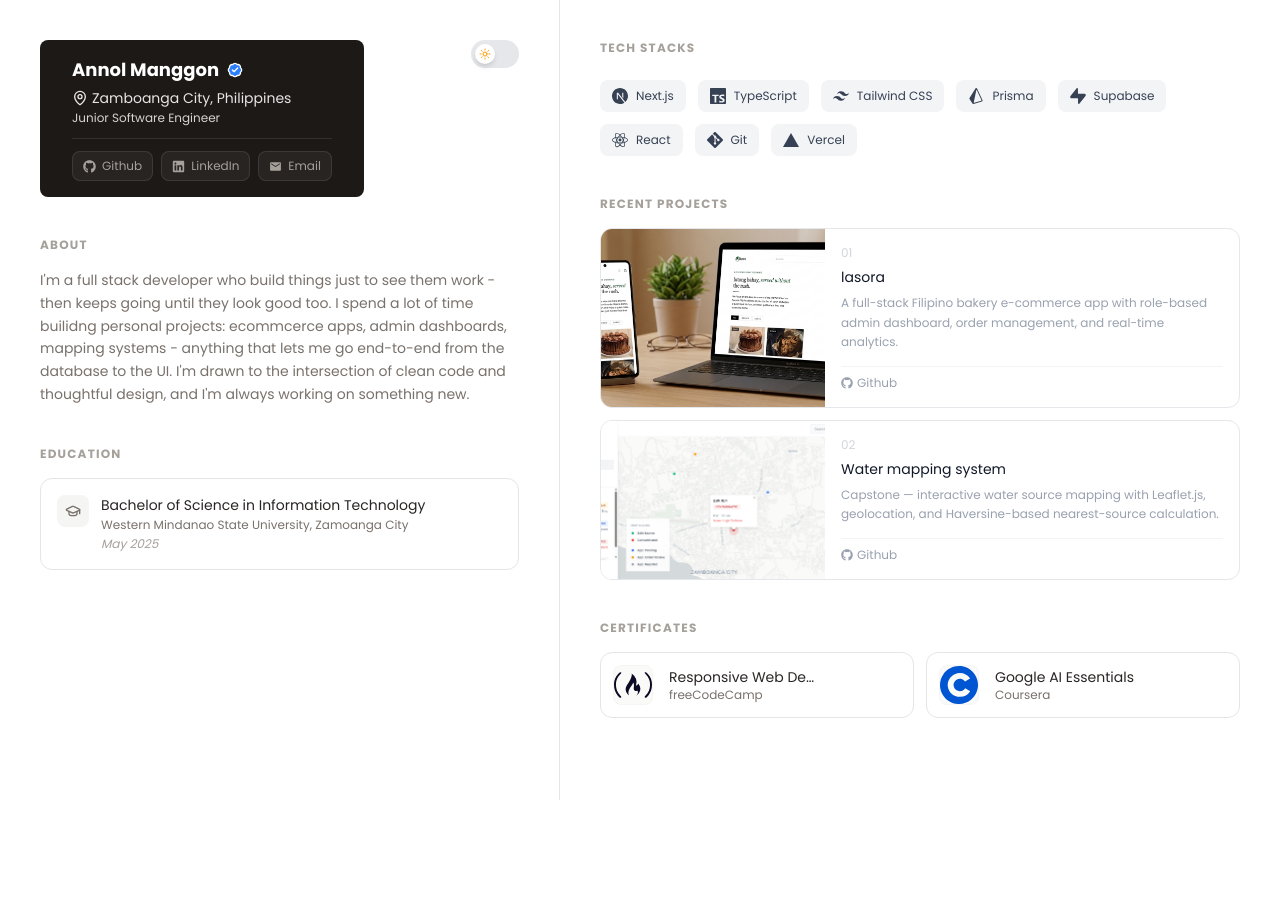
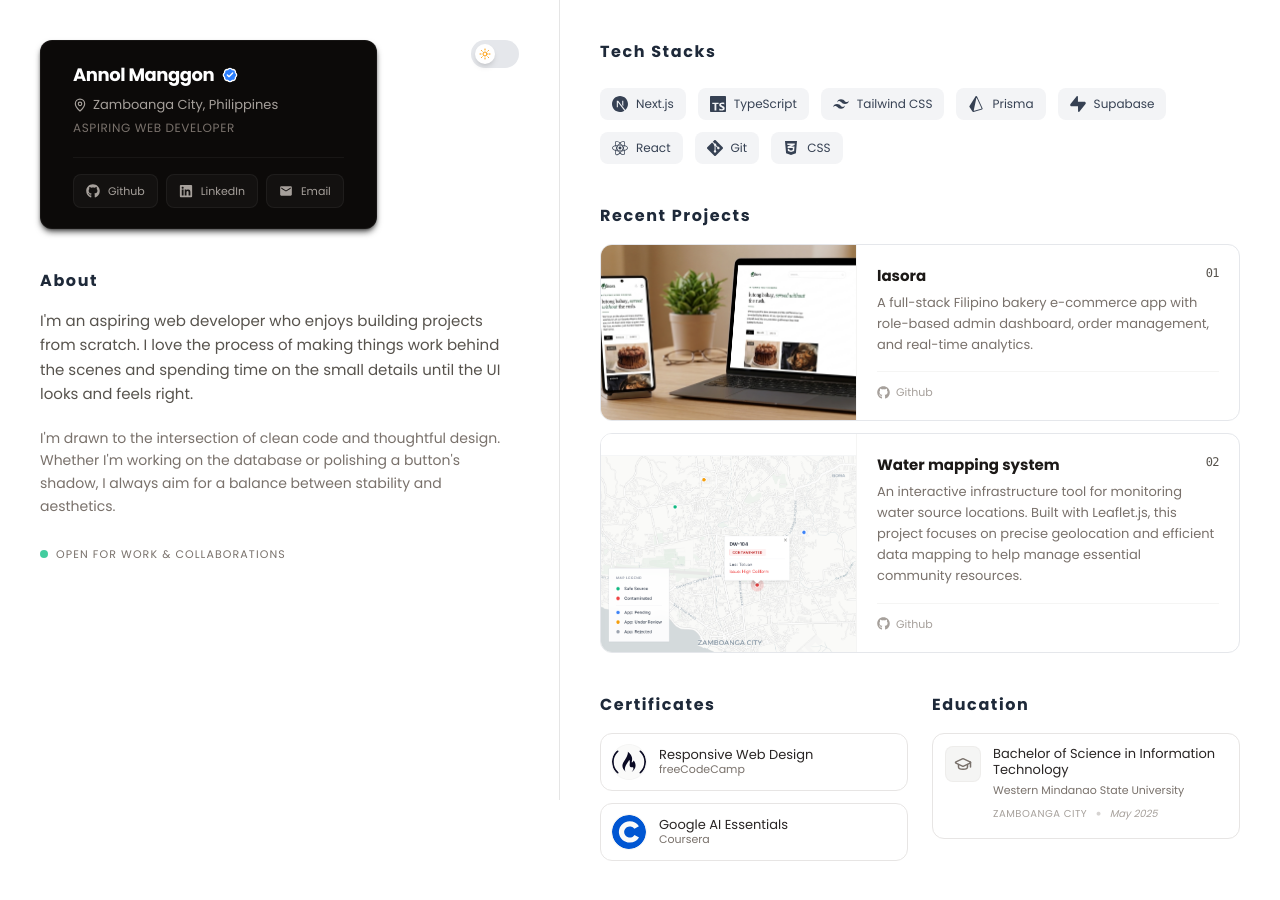
Before and after one commit to annoll/portfolio2.0, a Next.js app: page / in a window 1280 px wide. Before the commit the page ends 800 px from the top, so only its background shows below. Built offline with nearby package versions, Linux system fonts and the light colour scheme.

Commit message:
Refactor portfolio components for improved UI and content updates
Co-authored-by: Copilot <copilot@github.com>

```diff
--- a/app/components/AboutPage.tsx
+++ b/app/components/AboutPage.tsx
@@ -5,15 +5,27 @@ export default function AboutPage() {
     <div className="mt-10">
       <PageHeader title="About" />
 
-      <div className="max-w-lg mt-1">
-        <p className="text-stone-500 dark:text-stone-400 text-sm leading-relaxed">
-          I&apos;m a full stack developer who build things just to see them work
-          - then keeps going until they look good too. I spend a lot of time
-          builidng personal projects: ecommcerce apps, admin dashboards, mapping
-          systems - anything that lets me go end-to-end from the database to the
-          UI. I&apos;m drawn to the intersection of clean code and thoughtful
-          design, and I&apos;m always working on something new.{" "}
+      <div className="max-w-lg mt-4 space-y-5">
+        <p className="text-stone-600 dark:text-stone-300 text-[15px] leading-relaxed">
+          I&apos;m an aspiring web developer who enjoys building projects from
+          scratch. I love the process of making things work behind the scenes
+          and spending time on the small details until the UI looks and feels
+          right.
         </p>
+
+        <p className="text-stone-500 dark:text-stone-400 text-[14px] leading-relaxed">
+          I&apos;m drawn to the intersection of clean code and thoughtful
+          design. Whether I&apos;m working on the database or polishing a
+          button&apos;s shadow, I always aim for a balance between stability and
+          aesthetics.
+        </p>
+
+        <div className="pt-2 flex items-center gap-2">
+          <div className="h-2 w-2 rounded-full bg-emerald-500 animate-pulse" />
+          <span className="text-[11px] text-stone-500 dark:text-stone-400 uppercase tracking-widest font-medium">
+            Open for work & collaborations
+          </span>
+        </div>
       </div>
     </div>
   );
--- a/app/components/Certificate.tsx
+++ b/app/components/Certificate.tsx
@@ -3,7 +3,7 @@
 import Image from "next/image";
 import Link from "next/link";
 import PageHeader from "./PageHeader";
-import { ExternalLink, Eye, X } from "lucide-react";
+import { ExternalLink, Eye } from "lucide-react";
 import { useState } from "react";
 
 interface Certificates {
@@ -39,15 +39,14 @@ export default function Certificate() {
   return (
     <div className="mt-10">
       <PageHeader title="Certificates" />
-      <div className="grid grid-cols-1 md:grid-cols-2 gap-3">
+      <div className="grid grid-row-1 md:grid-row-2 gap-3">
         {certificates.map((cert) => (
           <div
             key={cert.title}
-            className="group relative flex items-center justify-between gap-4 p-3 border border-stone-200 dark:border-stone-800 bg-white dark:bg-stone-950 hover:border-stone-400 dark:hover:border-stone-600 rounded-xl transition-all duration-300"
+            className="group relative flex items-center justify-between gap-3 p-2.5 border border-stone-200 dark:border-stone-800 bg-white dark:bg-stone-950 hover:border-stone-400 dark:hover:border-stone-600 rounded-xl"
           >
-            <div className="flex items-center gap-4 overflow-hidden">
-              {/* Logo Container */}
-              <div className="relative shrink-0 h-10 w-10 overflow-hidden rounded-lg border border-stone-100 dark:border-stone-800 bg-stone-50 dark:bg-stone-900 p-1.5">
+            <div className="flex items-center gap-3 overflow-hidden flex-1">
+              <div className="relative shrink-0 h-9 w-9 overflow-hidden rounded-full border border-stone-100 dark:border-stone-800 bg-stone-50 dark:bg-stone-900 p-1.5">
                 <Image
                   src={cert.logo}
                   alt={cert.issuer}
@@ -56,32 +55,30 @@ export default function Certificate() {
                 />
               </div>
 
-              {/* Text Content */}
-              <div className="flex flex-col overflow-hidden text-left">
-                <p className="text-sm font-medium text-stone-800 dark:text-stone-100 truncate">
+              <div className="flex flex-col overflow-hidden text-left min-w-0">
+                <p className="text-[13px] font-medium text-stone-800 dark:text-stone-100 truncate leading-tight">
                   {cert.title}
                 </p>
-                <span className="text-xs text-stone-500">{cert.issuer}</span>
+                <span className="text-[11px] text-stone-500 dark:text-stone-400 leading-tight">
+                  {cert.issuer}
+                </span>
               </div>
             </div>
 
-            {/* Action Buttons (Hover State) */}
-            <div className="flex items-center gap-2 opacity-0 group-hover:opacity-100 transition-opacity">
+            <div className="flex items-center gap-1 opacity-0 group-hover:opacity-100 transition-opacity pr-1">
               <button
                 onClick={() => setSelectedImage(cert.image)}
                 className="p-1.5 hover:bg-stone-100 dark:hover:bg-stone-800 rounded-md text-stone-400 hover:text-stone-900 dark:hover:text-stone-100 transition-colors"
-                title="View Image"
               >
-                <Eye size={16} />
+                <Eye size={14} />
               </button>
               <Link
                 href={cert.url}
                 target="_blank"
                 rel="noopener noreferrer"
                 className="p-1.5 hover:bg-stone-100 dark:hover:bg-stone-800 rounded-md text-stone-400 hover:text-stone-900 dark:hover:text-stone-100 transition-colors"
-                title="Official Link"
               >
-                <ExternalLink size={16} />
+                <ExternalLink size={14} />
               </Link>
             </div>
           </div>
--- a/app/components/EducationPage.tsx
+++ b/app/components/EducationPage.tsx
@@ -5,20 +5,32 @@ export default function EducationPage() {
   return (
     <div className="mt-10">
       <PageHeader title="Education" />
-      <div className="flex items-start gap-3 mt-3 border border-stone-200 dark:border-stone-800 rounded-xl p-4">
-        <div className="w-8 h-8 rounded-lg bg-stone-100 flex items-center justify-center shrink-0">
-          <GraduationCap size={16} className="text-stone-500" />
+      <div className="flex items-start gap-3 mt-4 border border-stone-200 dark:border-stone-800 rounded-xl p-3 bg-white dark:bg-stone-950">
+        <div className="w-9 h-9 rounded-lg bg-stone-100 dark:bg-stone-900 flex items-center justify-center shrink-0 border border-stone-200/50 dark:border-stone-800">
+          <GraduationCap
+            size={18}
+            className="text-stone-500 dark:text-stone-400"
+          />
         </div>
-        <div className="text-sm font-medium text-stone-800">
-          <p className="text-stone-800 font-medium dark:text-stone-100">
+
+        <div className="flex flex-col min-w-0">
+          <p className="text-[13px] font-medium text-stone-800 dark:text-stone-100 leading-tight wrap-break-word">
             Bachelor of Science in Information Technology
           </p>
-          <p className="text-stone-500 text-xs mt-0.5 dark:text-stone-400">
-            Western Mindanao State University, Zamoanga City
+
+          <p className="text-[11px] text-stone-500 dark:text-stone-400 mt-1 leading-snug">
+            Western Mindanao State University
           </p>
-          <span className="text-stone-400 text-xs italic mt-1 dark:text-stone-500">
-            May 2025
-          </span>
+
+          <div className="flex items-center gap-2 mt-1">
+            <span className="text-[10px] text-stone-400 dark:text-stone-600 uppercase tracking-wider font-medium">
+              Zamboanga City
+            </span>
+            <span className="text-stone-300 dark:text-stone-800">•</span>
+            <span className="text-[10px] text-stone-400 dark:text-stone-500 italic">
+              May 2025
+            </span>
+          </div>
         </div>
       </div>
     </div>
--- a/app/components/PageHeader.tsx
+++ b/app/components/PageHeader.tsx
@@ -5,7 +5,7 @@ interface PageHeaderProp {
 export default function PageHeader({ title }: PageHeaderProp) {
   return (
     <div>
-      <h2 className="font-bold text-xs uppercase tracking-widest text-stone-400 mb-4">
+      <h2 className="font-bold text-md tracking-widest text-gray-800 dark:text-gray-200 mb-4">
         {title}
       </h2>
     </div>
--- a/app/components/Project.tsx
+++ b/app/components/Project.tsx
@@ -15,37 +15,39 @@ export default function Project() {
               key={project.name}
               className="flex flex-col md:flex-row border border-gray-200 dark:border-stone-700 rounded-xl overflow-hidden hover:border-gray-300 dark:hover:border-stone-600 transition-colors"
             >
-              <div className="w-full h-48 md:w-56 md:h-auto shrink-0 relative bg-gray-50 dark:bg-stone-800 aspect-video">
+              <div className="w-full h-48 md:w-64 md:h-auto shrink-0 relative bg-stone-50 dark:bg-stone-900 overflow-hidden border-r border-stone-100 dark:border-stone-800">
                 <Image
                   src={project.image}
                   alt={project.name}
                   fill
-                  priority
-                  sizes="(max-width: 768px) 100vw, 192px"
-                  className="object-cover"
+                  className="object-cover transition-transform duration-500 group-hover:scale-105"
                 />
               </div>
 
-              <div className="flex-1 p-4 flex flex-col gap-1.5">
-                <span className="text-xs text-gray-300 dark:text-stone-600">
-                  {String(index + 1).padStart(2, "0")}
-                </span>
-                <h4 className="text-sm font-medium text-gray-900 dark:text-stone-100">
-                  {project.name}
-                </h4>
-                <p className="text-xs text-gray-400 dark:text-stone-400 leading-relaxed flex-1">
+              <div className="flex-1 p-5 flex flex-col">
+                {" "}
+                {/* Tinaasan ang padding mula p-4 */}
+                <div className="flex justify-between items-start mb-1">
+                  <h4 className="text-[15px] font-semibold text-stone-900 dark:text-stone-100">
+                    {project.name}
+                  </h4>
+                  <span className="text-xs font-mono bold text-stone-600 dark:text-stone-700 tracking-tighter">
+                    {String(index + 1).padStart(2, "0")}
+                  </span>
+                </div>
+                <p className="text-[13px] text-stone-500 dark:text-stone-400 leading-relaxed mb-4">
                   {project.description}
                 </p>
-
-                <div className="flex gap-3 mt-2 pt-2 border-t border-gray-100 dark:border-stone-700">
+                {/* Push links to bottom */}
+                <div className="mt-auto flex gap-4 pt-3 border-t border-stone-100 dark:border-stone-800/50">
                   {project.links.map(({ label, url, icon: Icon }) => (
                     <Link
                       key={label}
                       href={url}
                       target="_blank"
-                      className="flex items-center gap-1 text-xs text-gray-400 dark:text-stone-400 hover:text-gray-700 dark:hover:text-stone-200 transition-colors"
+                      className="flex items-center gap-1.5 text-[11px] font-medium text-stone-400 dark:text-stone-500 hover:text-stone-900 dark:hover:text-stone-100 transition-colors"
                     >
-                      <Icon size={12} />
+                      <Icon size={13} />
                       {label}
                     </Link>
                   ))}
--- a/app/components/Sidebar.tsx
+++ b/app/components/Sidebar.tsx
@@ -2,7 +2,6 @@
 
 import { BadgeCheck, MapPin } from "lucide-react";
 import AboutPage from "./AboutPage";
-import EducationPage from "./EducationPage";
 import Link from "next/link";
 import ThemeToggle from "./theme-toggle";
 import { socialLinks } from "../data";
@@ -34,35 +33,39 @@ export default function Sidebar() {
           ref={cardRef}
           onMouseMove={handleMouseMove}
           onMouseLeave={handleMouseLeave}
-          className="spotlight-card w-full md:w-auto py-4 px-4 md:px-8 bg-stone-900 rounded-lg"
+          className="spotlight-card w-full md:w-auto py-5 px-6 md:px-8 bg-stone-950 rounded-xl border border-white/5 shadow-md shadow-black/60 transition-all duration-300"
         >
           {/* spotlight overlay */}
           <div className="spotlight-light" />
 
           <div className="flex items-center gap-2">
-            <h1 className="text-white font-bold text-md md:text-lg">
+            <h1 className="text-white font-semibold text-[17px] md:text-lg tracking-tight">
               Annol Manggon
             </h1>
             <BadgeCheck className="fill-blue-500 text-white" size={16} />
           </div>
-          <div className="flex items-center gap-1 mt-1">
-            <MapPin size={16} className="text-stone-200" />
-            <p className="text-stone-200 text-xs md:text-sm">
+
+          <div className="flex items-center gap-1.5 mt-1.5">
+            <MapPin size={14} className="text-stone-400" />
+            <p className="text-stone-400 text-[13px]">
               Zamboanga City, Philippines
             </p>
           </div>
-          <p className="text-stone-300 text-xs mt-0.5">
-            Junior Software Engineer
+
+          {/* In-update ang text para sa Aspiring Web Developer status */}
+          <p className="text-stone-500 text-[12px] mt-1 font-medium uppercase tracking-wider">
+            Aspiring Web Developer
           </p>
-          <div className="mt-3 pt-3 border-t border-white/10 flex flex-wrap gap-2">
+
+          <div className="mt-5 pt-4 border-t border-white/5 flex flex-wrap gap-2">
             {socialLinks.map(({ label, link, icon: Icon }) => (
               <Link
                 key={label}
                 href={link}
                 target="_blank"
-                className="flex items-center gap-1.5 px-2.5 py-1.5 rounded-lg bg-white/5 border border-white/10 text-stone-400 text-xs hover:bg-white/10 hover:text-white transition-colors"
+                className="flex items-center gap-2 px-3 py-2 rounded-lg bg-white/[0.03] border border-white/5 text-stone-400 text-[11px] hover:bg-white/[0.08] hover:text-white hover:border-white/20 transition-all duration-300"
               >
-                <Icon size={13} />
+                <Icon size={14} />
                 {label}
               </Link>
             ))}
@@ -75,7 +78,6 @@ export default function Sidebar() {
       </div>
 
       <AboutPage />
-      <EducationPage />
     </div>
   );
 }
--- a/app/data/index.ts
+++ b/app/data/index.ts
@@ -1,7 +1,9 @@
 import { FaGithub, FaLinkedin } from "react-icons/fa";
 import { MdEmail } from "react-icons/md";
 import { Project, socialLink } from "../types";
-import { SiNextdotjs, SiTypescript, SiTailwindcss, SiPrisma, SiSupabase, SiReact, SiGit, SiVercel } from "react-icons/si";
+import { SiNextdotjs, SiTypescript, SiTailwindcss, SiPrisma, SiSupabase, SiReact, SiGit } from "react-icons/si";
+import { FaCss3Alt } from "react-icons/fa";
+
 
 export const socialLinks: socialLink[] = [
   { label: "Github", link: "https://github.com/annoll", icon: FaGithub },
@@ -21,7 +23,7 @@ export const stacks = [
   { name: "Supabase", icon: SiSupabase },
   { name: "React", icon: SiReact },
   { name: "Git", icon: SiGit },
-  { name: "Vercel", icon: SiVercel },
+  { name: "CSS", icon: FaCss3Alt },
 ];
 
 export const projects: Project[] = [
@@ -41,7 +43,7 @@ export const projects: Project[] = [
   {
     name: "Water mapping system",
     description:
-      "Capstone — interactive water source mapping with Leaflet.js, geolocation, and Haversine-based nearest-source calculation.",
+      "An interactive infrastructure tool for monitoring water source locations. Built with Leaflet.js, this project focuses on precise geolocation and efficient data mapping to help manage essential community resources.",
     image: "/images/deep-well.png",
     links: [
       {
--- a/app/layout.tsx
+++ b/app/layout.tsx
@@ -9,9 +9,9 @@ const poppins = Poppins({
 });
 
 export const metadata: Metadata = {
-  title: "Annol Manggon | Junior Software Engineer",
+  title: "Annol Manggon | Aspiring Web Developer",
   description:
-    "Portfolio of Annol Manggon, a Junior Software Engineer based in Zamboanga City, Philippines. Specialized in building full-stack applications with clean code and thoughtful design.",
+    "Portfolio of Annol Manggon, aspring web developer based in Zamboanga City, Philippines. Specialized in building full-stack applications with clean code and thoughtful design.",
 };
 
 export default function RootLayout({
--- a/app/page.tsx
+++ b/app/page.tsx
@@ -1,4 +1,5 @@
 import Certificate from "./components/Certificate";
+import EducationPage from "./components/EducationPage";
 import Project from "./components/Project";
 import Sidebar from "./components/Sidebar";
 import Skill from "./components/Skill";
@@ -13,7 +14,17 @@ export default function Home() {
       <main className="flex-1 md:overflow-y-auto p-6 md:p-10">
         <Skill />
         <Project />
-        <Certificate />
+        <div className="grid grid-cols-1 lg:grid-cols-2 gap-6 items-start">
+          {/* Left Side: Certificates */}
+          <div>
+            <Certificate />
+          </div>
+
+          {/* Right Side: Education */}
+          <div>
+            <EducationPage />
+          </div>
+        </div>
       </main>
     </div>
   );
```
